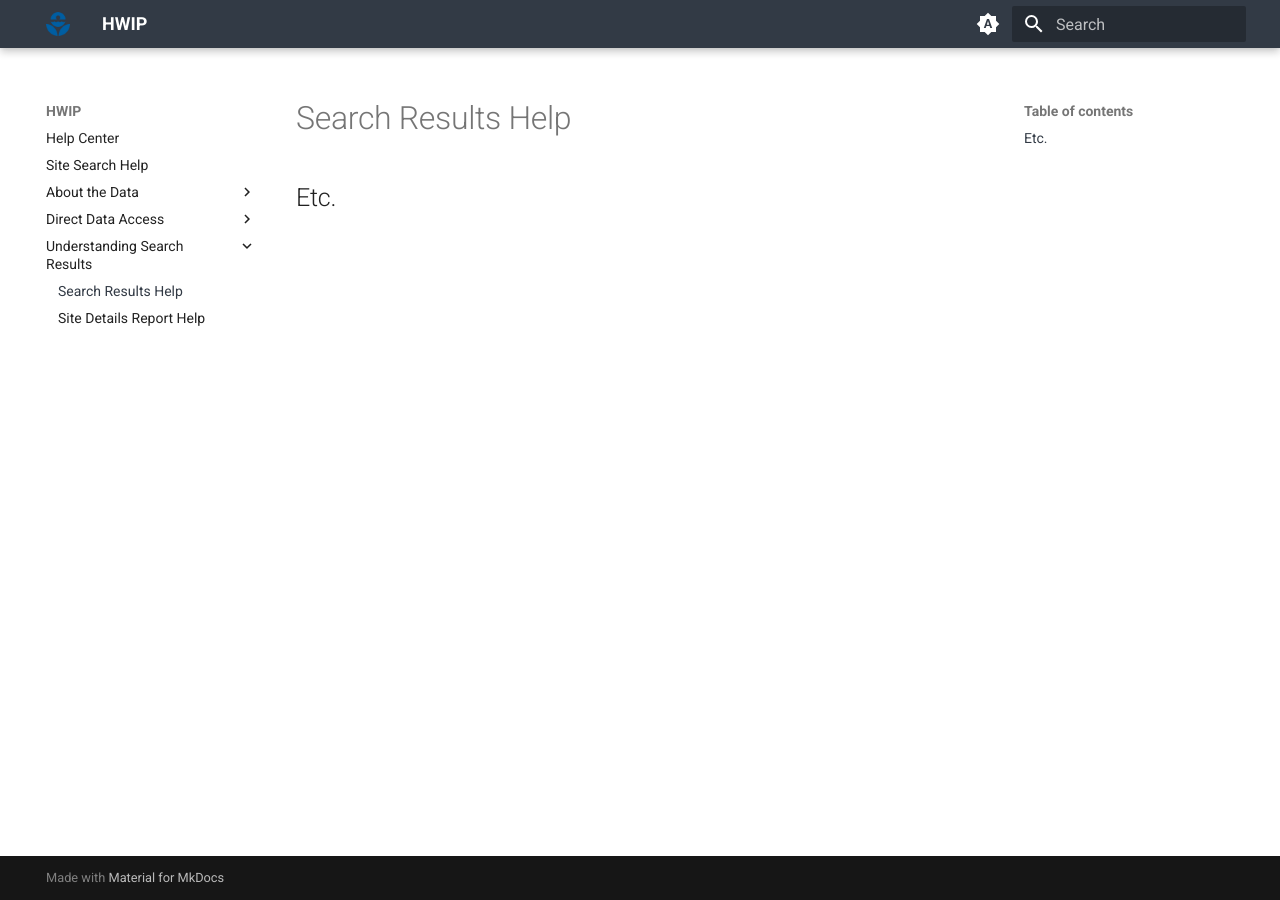
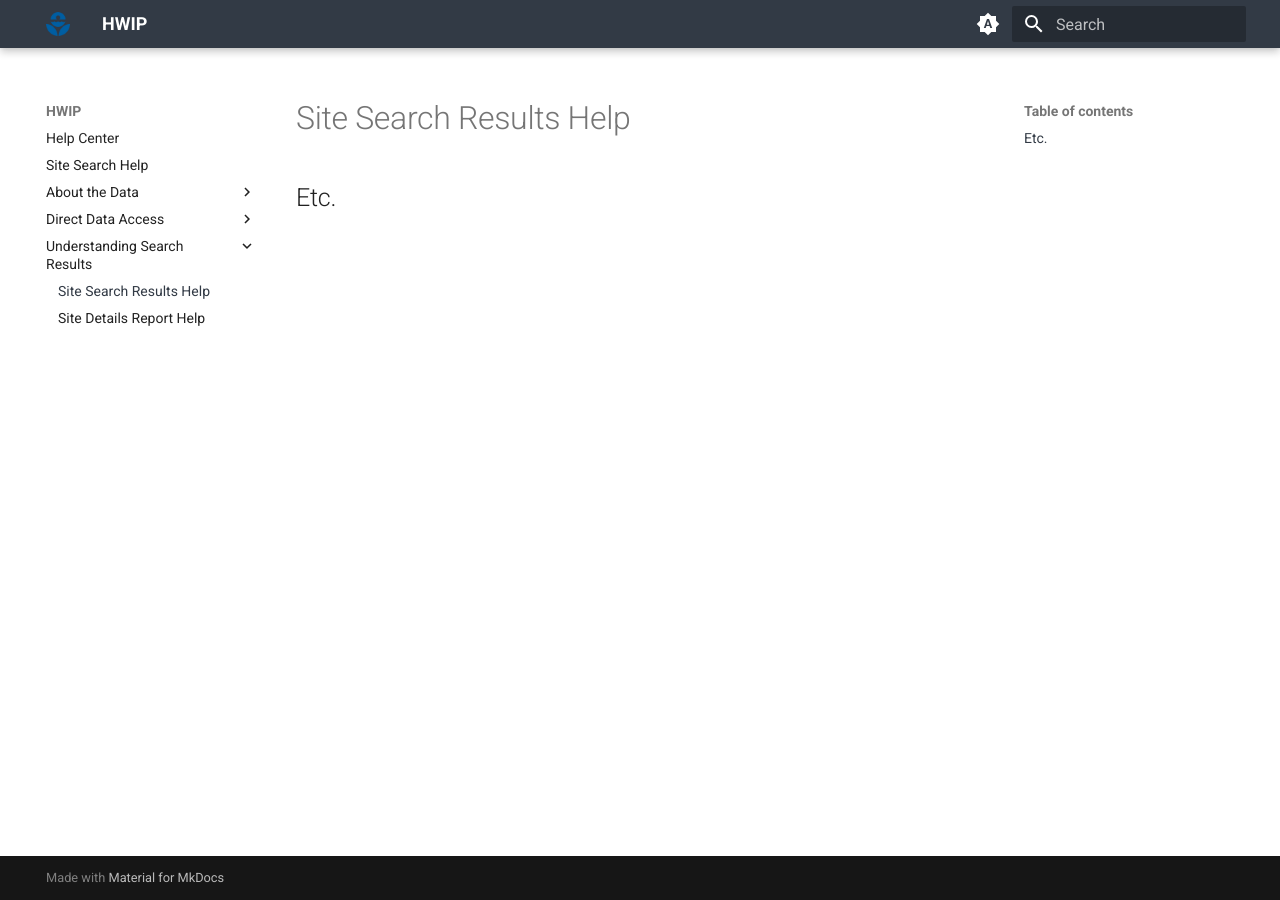
Before and after one commit to furrlori-oss/hwip, an MkDocs documentation site: the page built from docs/Understanding Search Results/search-results.md, in a window 1280 px wide. Built offline with MkDocs 1.6.1 and Material for MkDocs 9.7.7, drawn with Linux system fonts in a browser that asks for light colours.

Commit message:
Update search-results.md

```diff
--- a/docs/Understanding Search Results/search-results.md
+++ b/docs/Understanding Search Results/search-results.md
@@ -1,2 +1,2 @@
-# Search Results Help
+# Site Search Results Help
 ## Etc.
```
